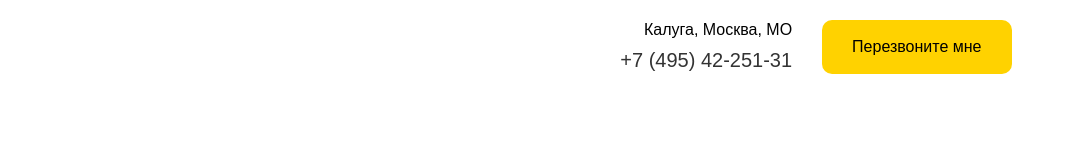
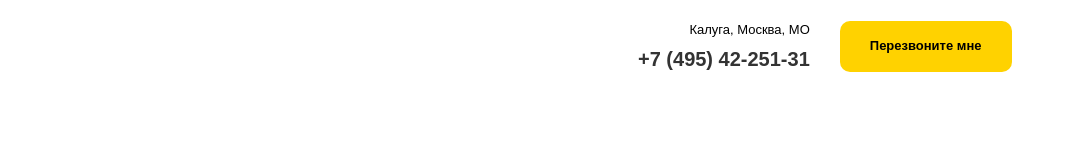
Before and after one commit to artem143/webstart, a plain HTML site: page src/index.html in a window 1280 px wide. Shown: the full height of the page, 214-1280 px from the left. Drawn offline with Linux system fonts and the light colour scheme.

Commit message:
Создали базу и тд

```diff
--- a/src/index.html
+++ b/src/index.html
@@ -20,7 +20,7 @@
                 <!-- /.navbar__logo -->
                 <div class="navbar__info">
                     <div class="navbar__contacts">
-                        <span class="navbar_adress">Калуга, Москва, МО</span>
+                        <span class="navbar__adress">Калуга, Москва, МО</span>
                         <a href="tel:+74954225131" class="navbar__phone">+7 (495) 42-251-31</a>
                     </div>
                     <button class="button navbar__button">Перезвоните мне</button> <!-- /.button navbar__button -->
--- a/src/sass/blocks/_navbar.sass
+++ b/src/sass/blocks/_navbar.sass
@@ -15,13 +15,17 @@
 
     &__button
         margin-left: 30px
+        font-weight: 700
+        font-size: 13px
     &__phone
         display: inline-block
         color: $text-color
         font-size: 20px
-        font-weight: 400
+        font-weight: 700
         text-decoration: none
         padding-top: 10px
+    &__adress
+        font-size: 13px
 @media (max-width: 768px)
     .navbar
         &__contacts
```
Also changed, not shown: src/css/stylemin.css, src/sass/_colors.sass (line endings or trailing spaces), src/sass/_interface.sass (line endings or trailing spaces), src/sass/style.sass (line endings or trailing spaces), 1 other file.
